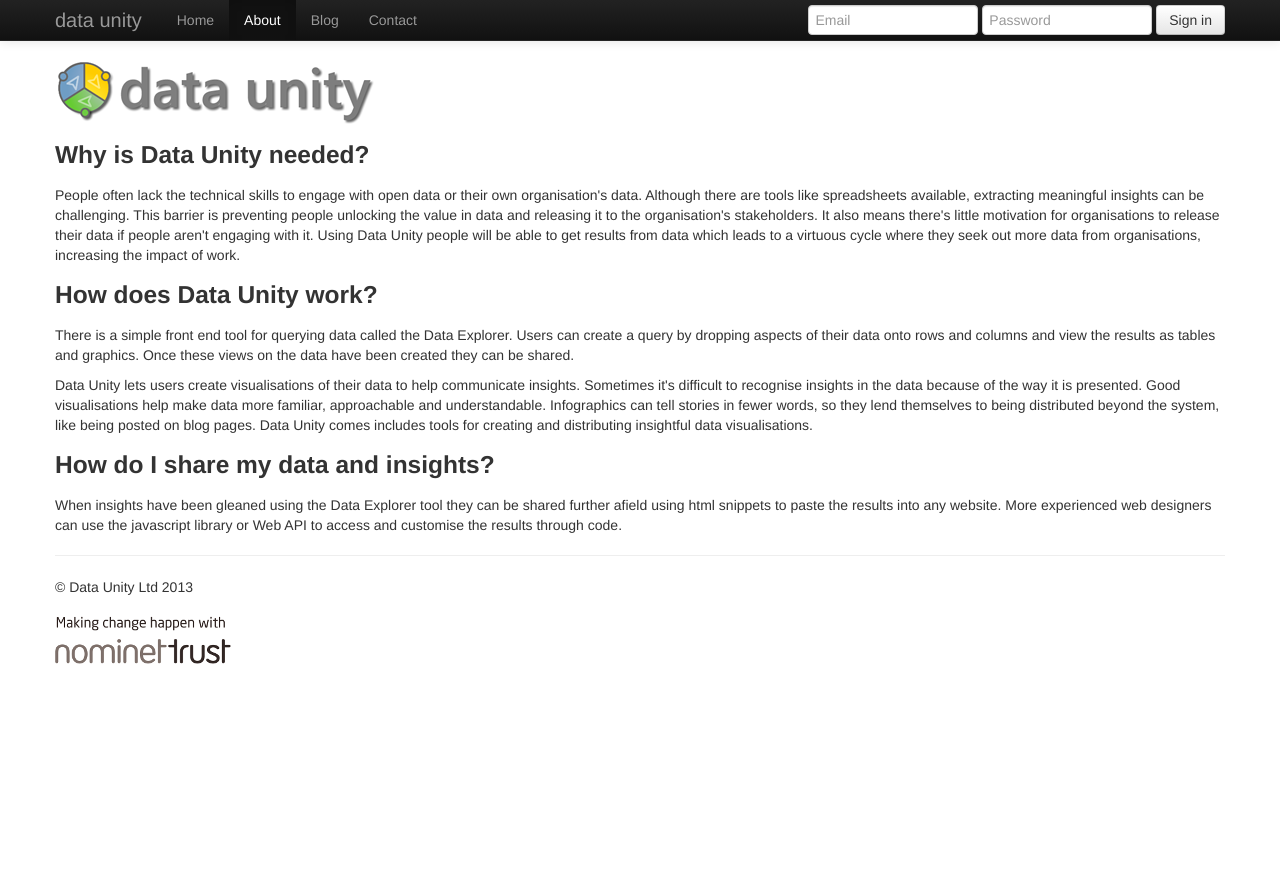
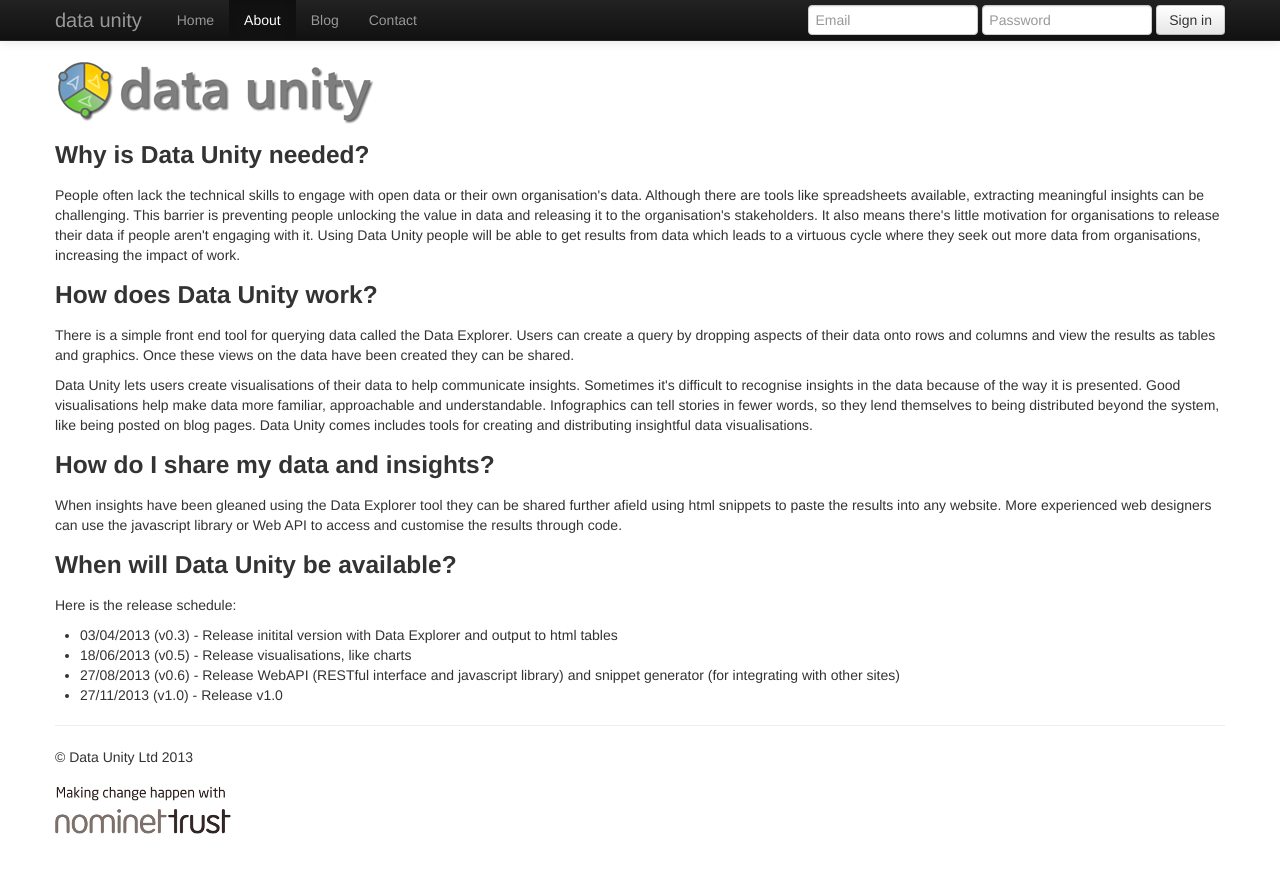
Before and after one commit to dataunity/dataunitysitepublic, a Jekyll site: the page about.html, which Jekyll copies as it is, in a window 1280 px wide. Shown: the top 873 px of the page. Built offline with Jekyll 4.4.1, drawn with Linux system fonts in a browser that asks for light colours.

Commit message:
Add release schedule.

```diff
--- a/about.html
+++ b/about.html
@@ -100,7 +100,16 @@
 		<p>
 			When insights have been gleaned using the Data Explorer tool they can be shared further afield using html snippets to paste the results into any website. More experienced web designers can use the javascript library or Web API to access and customise the results through code.
 		</p>
-
+		<h3>When will Data Unity be available?</h3>
+		<p>
+			Here is the release schedule:
+			<ul>
+				<li>03/04/2013 (v0.3) - Release initital version with Data Explorer and output to html tables</li>
+				<li>18/06/2013 (v0.5) - Release visualisations, like charts</li>
+				<li>27/08/2013 (v0.6) - Release WebAPI (RESTful interface and javascript library) and snippet generator (for integrating with other sites)</li>
+				<li>27/11/2013 (v1.0) - Release v1.0</li>
+			</ul>
+		</p>
 
 
       <hr>
```
